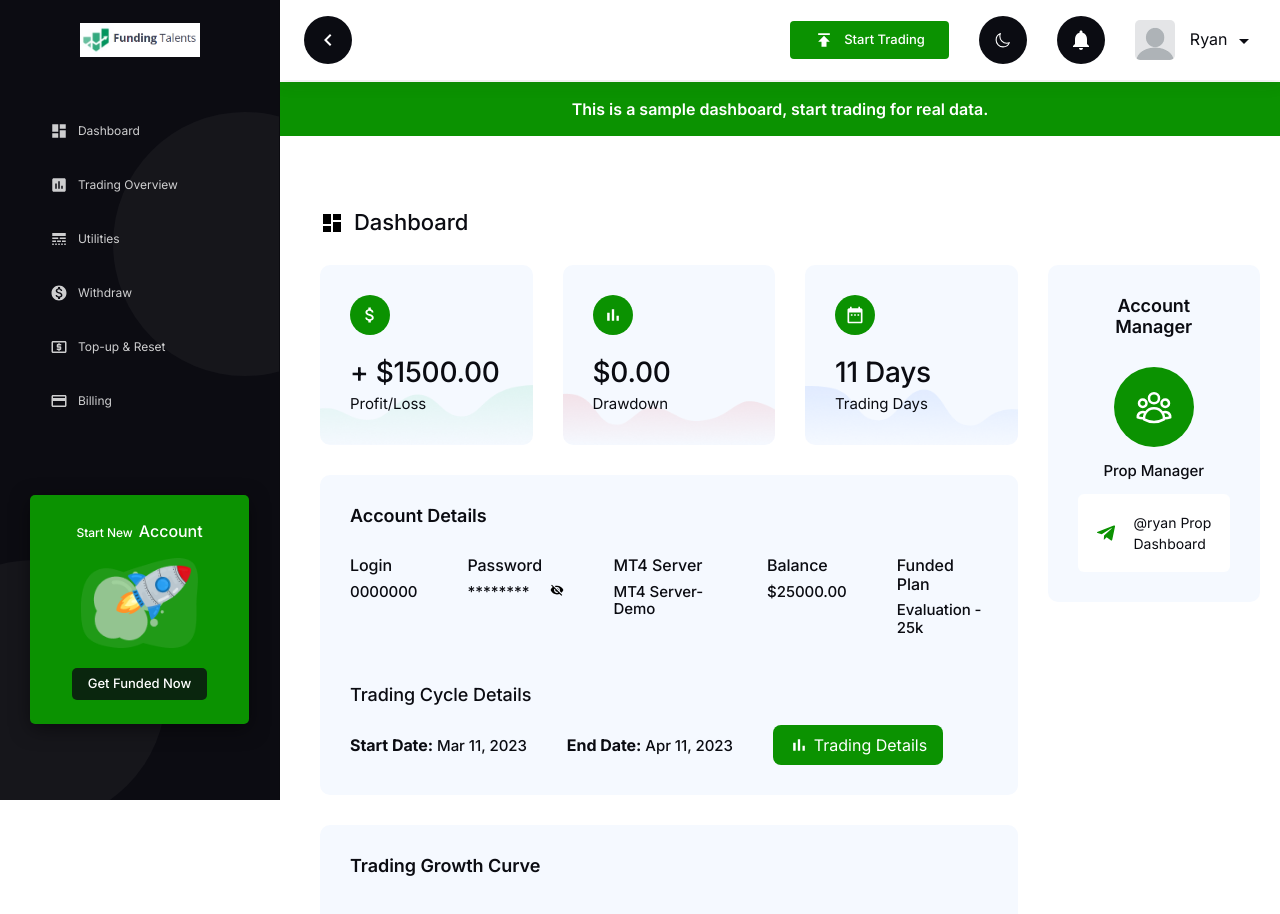
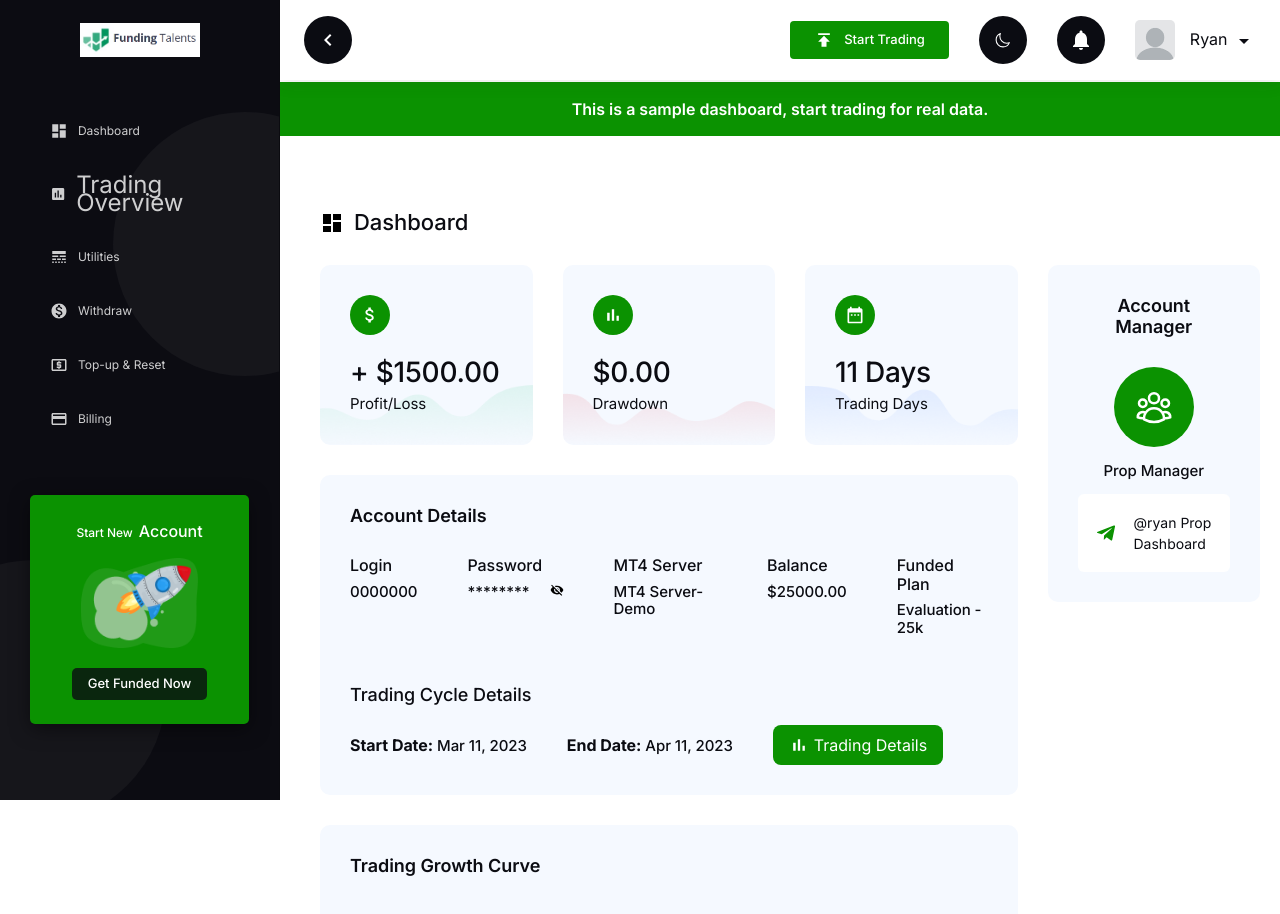
Before and after one commit to lionchanggg/trading_dashboard, a Vue app: page / in a window 1280 px wide. Shown: the top 914 px of the page. Built offline with nearby package versions, Linux system fonts and the light colour scheme.

Commit message:
test change font size

```diff
--- a/src/components/Home.vue
+++ b/src/components/Home.vue
@@ -147,7 +147,7 @@ const toggleDark = useToggle(isDark);
               <path
                   d="M19 3H5c-1.1 0-2 .9-2 2v14c0 1.1.9 2 2 2h14c1.1 0 2-.9 2-2V5c0-1.1-.9-2-2-2zM9 17H7v-7h2v7zm4 0h-2V7h2v10zm4 0h-2v-4h2v4z"></path>
             </svg>
-            <span class="text">Trading Overview</span>
+            <span class="text" style="font-size:18.0pt">Trading Overview</span>
           </router-link>
         </li>
         <li class="nav-item">
```
